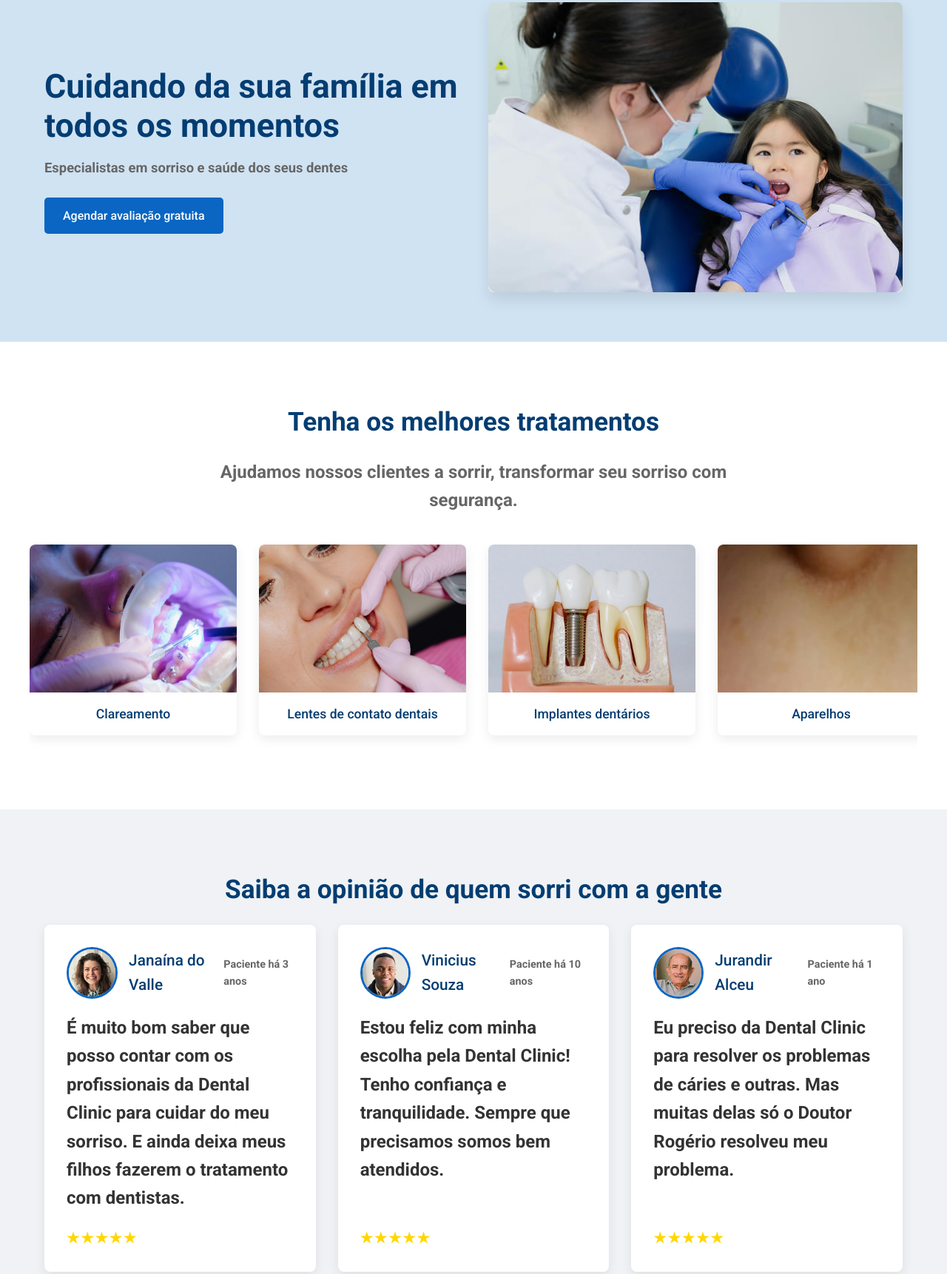
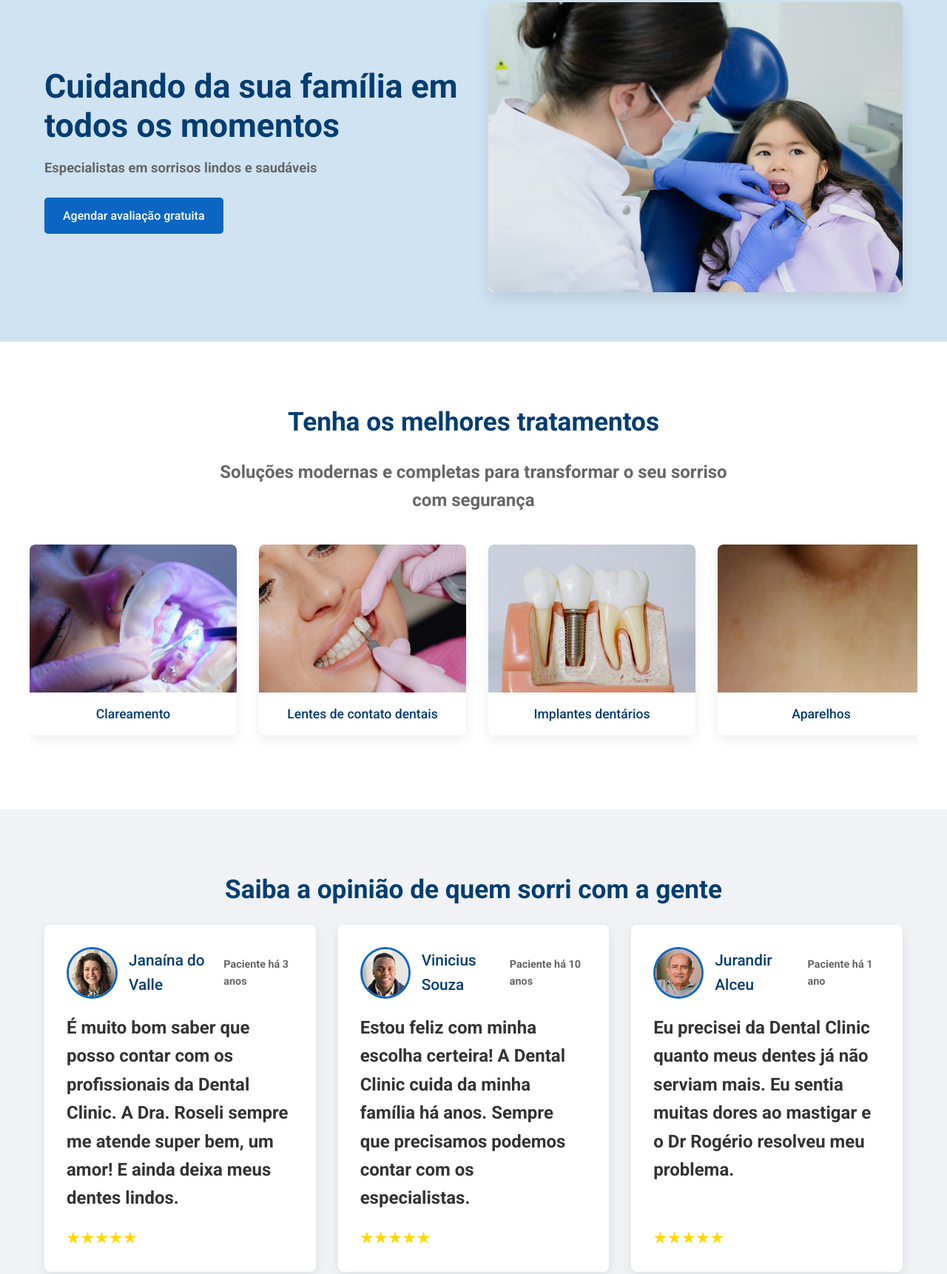
Before and after one commit to patiberzin/dental-clinic, a plain HTML site: page index.html in a window 1280 px wide. Shown: the part 115-1837 px from the top of the page at 74% size. Drawn offline with Linux system fonts and the light colour scheme.

Commit message:
textos reais

```diff
--- a/index.html
+++ b/index.html
@@ -23,7 +23,7 @@
         <div class="container hero-container">
             <div class="hero-content">
                 <h1>Cuidando da sua família em todos os momentos</h1>
-                <p>Especialistas em sorriso e saúde dos seus dentes</p>
+                <p>Especialistas em sorrisos lindos e saudáveis</p>
                 <a href="#" class="btn primary-btn">Agendar avaliação gratuita</a>
             </div>
             <div class="hero-image">
@@ -36,7 +36,7 @@
     <section class="treatments-section">
         <div class="container">
             <h2>Tenha os melhores tratamentos</h2>
-            <p class="section-subtitle">Ajudamos nossos clientes a sorrir, transformar seu sorriso com segurança.</p>
+            <p class="section-subtitle">Soluções modernas e completas para transformar o seu sorriso com segurança</p>
 
             <div class="treatments-carousel">
                 <div class="treatment-item">
@@ -74,7 +74,7 @@
                         <h3>Janaína do Valle</h3>
                         <p>Paciente há 3 anos</p>
                     </div>
-                    <p class="testimonial-text">É muito bom saber que posso contar com os profissionais da Dental Clinic para cuidar do meu sorriso. E ainda deixa meus filhos fazerem o tratamento com dentistas.</p>
+                    <p class="testimonial-text">É muito bom saber que posso contar com os profissionais da Dental Clinic. A Dra. Roseli sempre me atende super bem, um amor! E ainda deixa meus dentes lindos.</p>
                     <div class="stars">★★★★★</div>
                 </div>
                 <div class="testimonial-card">
@@ -83,7 +83,7 @@
                         <h3>Vinicius Souza</h3>
                         <p>Paciente há 10 anos</p>
                     </div>
-                    <p class="testimonial-text">Estou feliz com minha escolha pela Dental Clinic! Tenho confiança e tranquilidade. Sempre que precisamos somos bem atendidos.</p>
+                    <p class="testimonial-text">Estou feliz com minha escolha certeira! A Dental Clinic cuida da minha família há anos. Sempre que precisamos podemos contar com os especialistas.</p>
                     <div class="stars">★★★★★</div>
                 </div>
                 <div class="testimonial-card">
@@ -92,7 +92,7 @@
                         <h3>Jurandir Alceu</h3>
                         <p>Paciente há 1 ano</p>
                     </div>
-                    <p class="testimonial-text">Eu preciso da Dental Clinic para resolver os problemas de cáries e outras. Mas muitas delas só o Doutor Rogério resolveu meu problema.</p>
+                    <p class="testimonial-text">Eu precisei da Dental Clinic quanto meus dentes já não serviam mais. Eu sentia muitas dores ao mastigar e o Dr Rogério resolveu meu problema.</p>
                     <div class="stars">★★★★★</div>
                 </div>
             </div>
@@ -129,7 +129,7 @@
             </div>
             <div class="about-content">
                 <h2>Uma clínica feita para cuidar de você</h2>
-                <p>Estamos há 20 anos ajudando pessoas a cuidarem de si com carinho e confiança.</p>
+                <p>Estamos há 20 anos ajudando pessoas a cuidarem do sorriso com carinho e confiança.</p>
                 <p>Nosso espaço é aconchegante, conta com equipamentos de ponta e um atendimento que faz você se sentir à vontade do início ao fim.</p>
             </div>
         </div>
@@ -140,7 +140,7 @@
         <div class="container contact-container">
             <div class="contact-info">
                 <h2>Marque sua avaliação gratuita</h2>
-                <p>Se beneficiar de um dia a dia diferente. Por isso, somos os melhores profissionais da região.</p>
+                <p>Sabemos o quanto pode ser difícil a ida ao dentista, por isso, somos acolhedores desde o primeiro contato.</p>
                 <p><strong>Horário de atendimento:</strong> das 8h às 20h</p>
                 <p><strong>Local:</strong> Rua dos Alfeneiros, 32 - Lapa, SP</p>
             </div>
```
